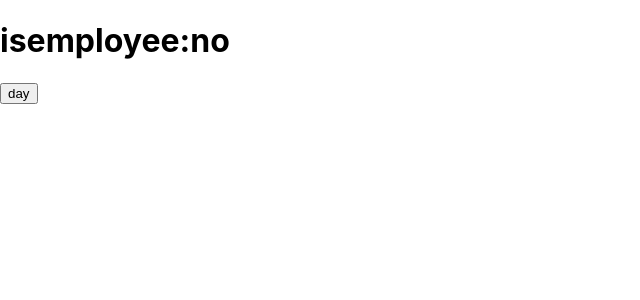
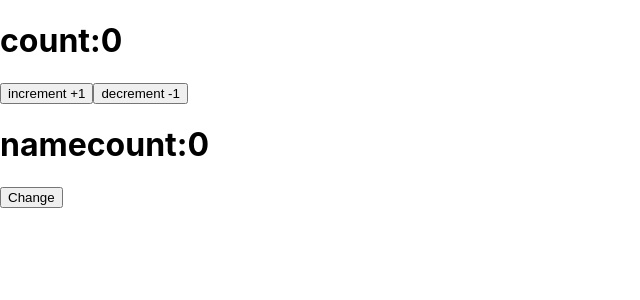
Before and after one commit to divyashan3223/react-batch-7, a React (Create React App) app: page / in a window 1280 px wide. Shown: the top 300 px of the page, without its empty margins (0-640 px from the left). Built offline with nearby package versions, Linux system fonts and the light colour scheme.

Commit message:
use effecte

```diff
--- a/src/App.js
+++ b/src/App.js
@@ -1,10 +1,10 @@
 import "./App.css";
-import UseState1 from "./componet/component2/UseState1";
+import UseEffecte from "./componet/useState/UseEffecte";
 
 function App() {
   return (
     <div>
-      <UseState1 />
+      <UseEffecte />
     </div>
   );
 }
--- /dev/null
+++ b/src/componet/useState/UseEffecte.jsx
@@ -0,0 +1,29 @@
+import React, { useEffect, useState } from "react";
+
+const UseEffecte = () => {
+  const [count, setCount] = useState(0);
+  const [namecount, setNameCount] = useState(0);
+  let handleClickone = () => {
+    setCount((c) => c + 1);
+  };
+  let one = () => {
+    setNameCount((c) => c + 1);
+  };
+  let two = () => {
+    setCount((c) => c - 1);
+  };
+  useEffect(() => {
+    console.log("this useEffect event run");
+  }, [count]);
+  return (
+    <>
+      <h1>count:{count}</h1>
+      <button onClick={handleClickone}>increment +1</button>
+      <button onClick={two}>decrement -1</button>
+      <h1>namecount:{namecount}</h1>
+      <button onClick={one}>Change</button>
+    </>
+  );
+};
+
+export default UseEffecte;
```
Also changed, not shown: src/componet/hook/UseEfficte.jsx (added, +205 -0 lines), src/componet/useState/FormState.jsx (added, +15 -0 lines), src/componet/useState/Usestate.jsx (deleted, +0 -22 lines).
